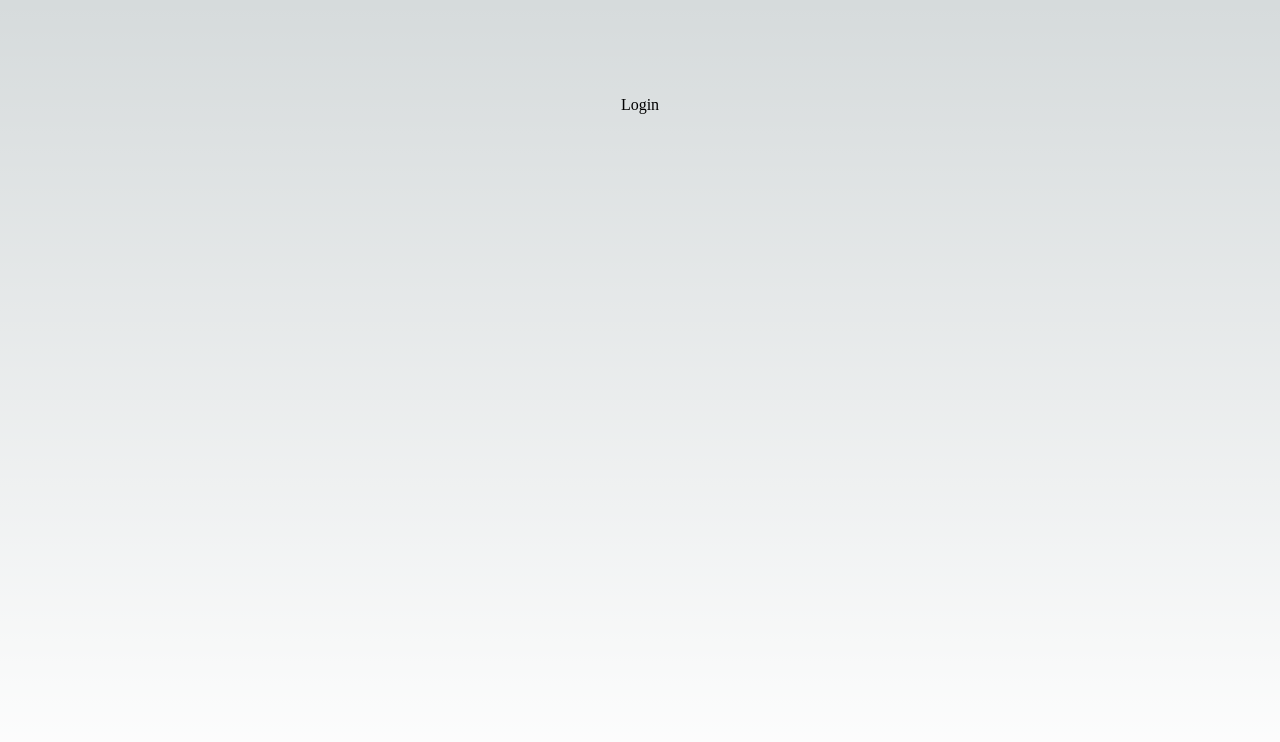
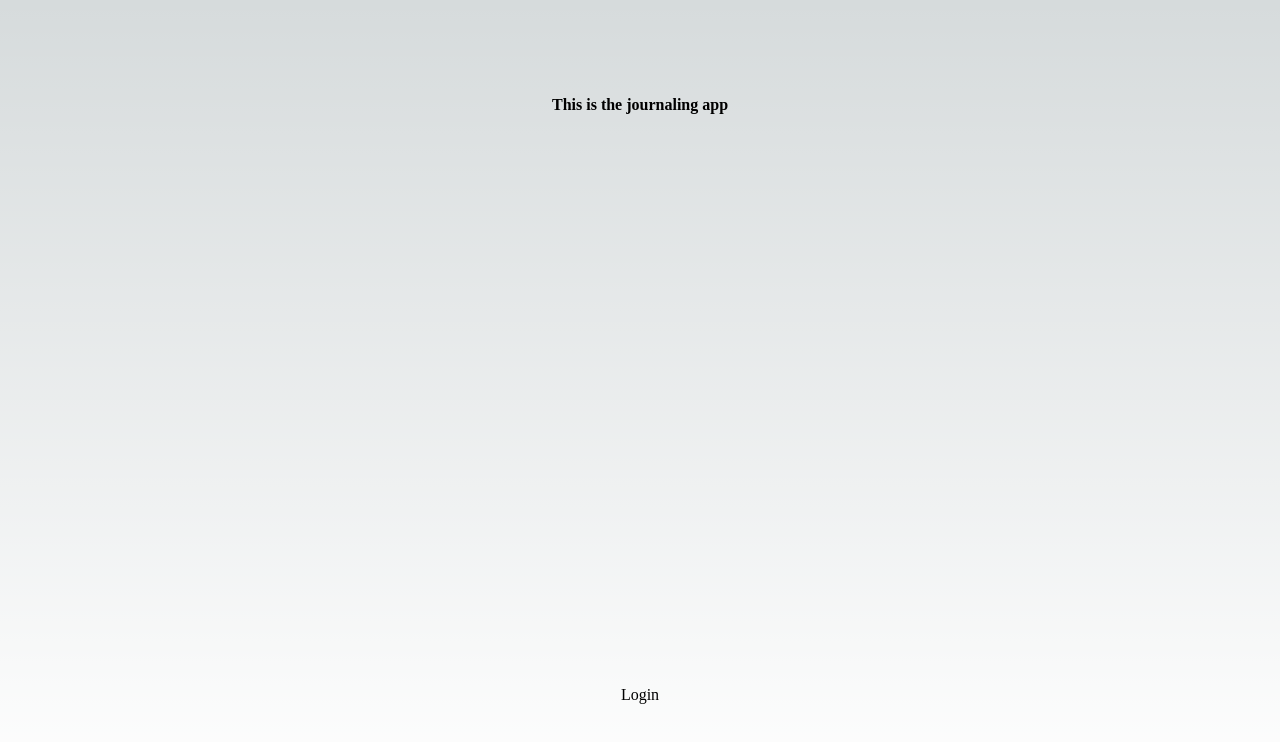
Before and after one commit to flopiti/journaling-ui, a Next.js app: page / in a window 1280 px wide. Shown: the top 742 px of the page. Built offline with nearby package versions, Linux system fonts and the light colour scheme.

Commit message:
main head

```diff
--- a/pages/index.tsx
+++ b/pages/index.tsx
@@ -15,7 +15,11 @@ export default function Home() {
         <link rel="icon" href="/favicon.ico" />
       </Head>
       <main className={styles.main}>
+      <h4>
+        This is the journaling app
+      </h4>
       <a href="/api/auth/login">Login</a>
+
       </main>
     </>
   )
```
